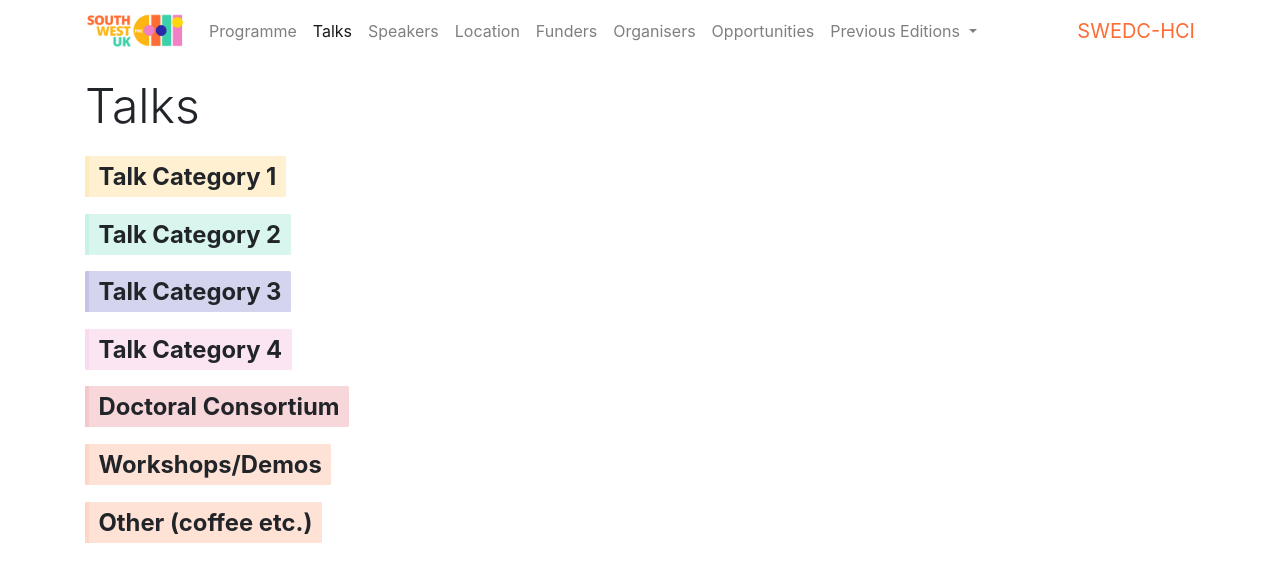
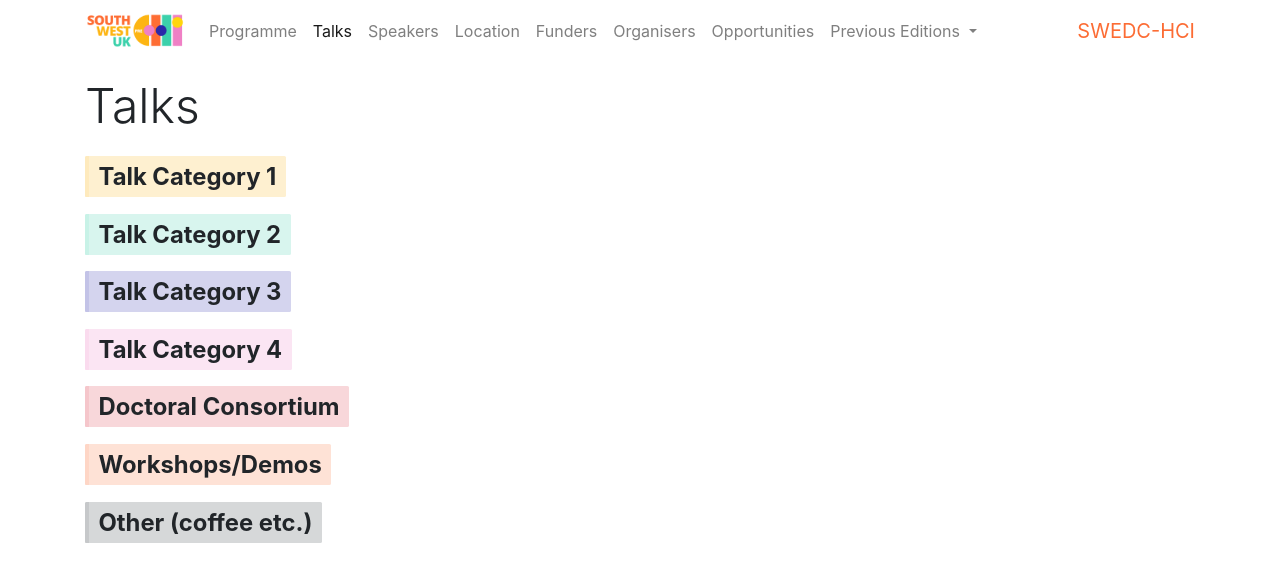
Before and after one commit to South-West-UK-Pre-CHI/South-West-UK-Pre-CHI.github.io, a Jekyll site: the page built from talks/index.md, in a window 1280 px wide. Shown: the top 582 px of the page. Built offline with Jekyll 4.4.1, drawn with Linux system fonts in a browser that asks for light colours.

Commit message:
Update _config.yml

```diff
--- a/_config.yml
+++ b/_config.yml
@@ -151,7 +151,7 @@ conference:
       - name: Workshops/Demos
         color: primary
       - name: Other (coffee etc.)
-        color: primary
+        color: dark
     # Hide icons on talk overview page
     hide_icons: false
 
```
